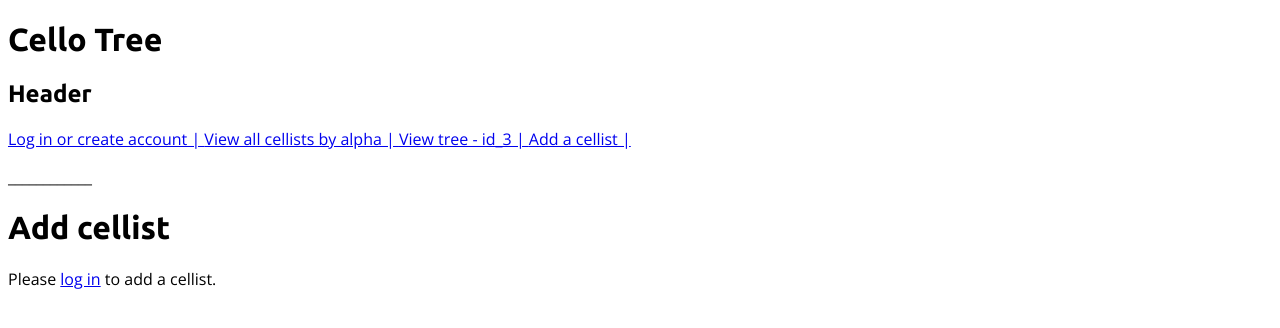
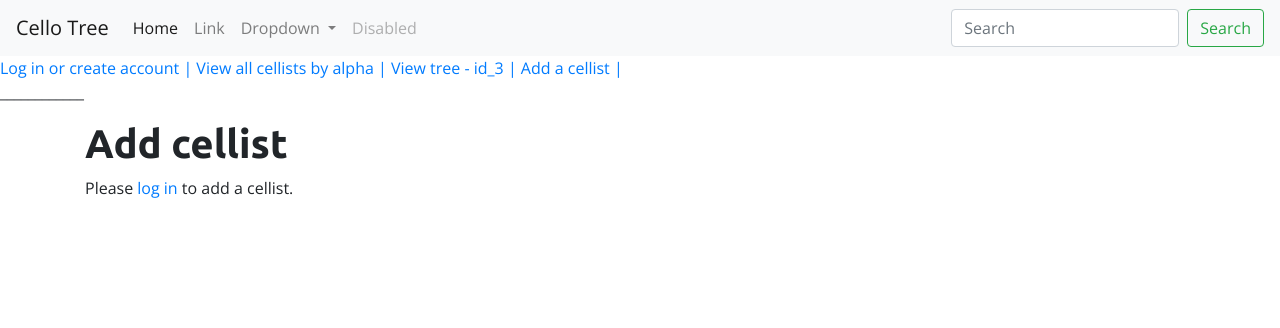
Before and after one commit to coriography/cello_tree, a Flask app: page /add_cellist in a window 1280 px wide. Shown: the top 328 px of the page. Run offline with Flask 2, Linux system fonts and the light colour scheme; some libraries are stand-ins or nearby versions.

Commit message:
added Bootstrap CDN and scripts

```diff
--- a/templates/base.html
+++ b/templates/base.html
@@ -19,7 +19,7 @@
     <link rel="mask-icon" href="/safari-pinned-tab.svg" color="#5bbad5">
     <meta name="msapplication-TileColor" content="#00a300">
     <meta name="theme-color" content="#ffffff"> -->
-
+    <link rel="stylesheet" href="https://stackpath.bootstrapcdn.com/bootstrap/4.3.1/css/bootstrap.min.css" integrity="sha384-ggOyR0iXCbMQv3Xipma34MD+dH/1fQ784/j6cY/iJTQUOhcWr7x9JvoRxT2MZw1T" crossorigin="anonymous">
     <link href="https://fonts.googleapis.com/css?family=Sintony|Source+Sans+Pro:900" rel="stylesheet">
     <link href="https://fonts.googleapis.com/css?family=Open+Sans|Ubuntu:700" rel="stylesheet">
     <link href="https://fonts.googleapis.com/css?family=Nunito:300|PT+Sans" rel="stylesheet">
@@ -29,8 +29,41 @@
     {% block head %}{% endblock %}
 </head>
 <body>
-    <h1>Cello Tree</h1>
-    <h2>Header</h2>
+    <nav class="navbar navbar-expand-lg navbar-light bg-light">
+        <a class="navbar-brand" href="/">Cello Tree</a>
+        <button class="navbar-toggler" type="button" data-toggle="collapse" data-target="#navbarSupportedContent" aria-controls="navbarSupportedContent" aria-expanded="false" aria-label="Toggle navigation">
+          <span class="navbar-toggler-icon"></span>
+        </button>
+
+        <div class="collapse navbar-collapse" id="navbarSupportedContent">
+          <ul class="navbar-nav mr-auto">
+            <li class="nav-item active">
+              <a class="nav-link" href="#">Home <span class="sr-only">(current)</span></a>
+            </li>
+            <li class="nav-item">
+              <a class="nav-link" href="#">Link</a>
+            </li>
+            <li class="nav-item dropdown">
+              <a class="nav-link dropdown-toggle" href="#" id="navbarDropdown" role="button" data-toggle="dropdown" aria-haspopup="true" aria-expanded="false">
+                Dropdown
+              </a>
+              <div class="dropdown-menu" aria-labelledby="navbarDropdown">
+                <a class="dropdown-item" href="#">Action</a>
+                <a class="dropdown-item" href="#">Another action</a>
+                <div class="dropdown-divider"></div>
+                <a class="dropdown-item" href="#">Something else here</a>
+              </div>
+            </li>
+            <li class="nav-item">
+              <a class="nav-link disabled" href="#" tabindex="-1" aria-disabled="true">Disabled</a>
+            </li>
+          </ul>
+          <form class="form-inline my-2 my-lg-0">
+            <input class="form-control mr-sm-2" type="search" placeholder="Search" aria-label="Search">
+            <button class="btn btn-outline-success my-2 my-sm-0" type="submit">Search</button>
+          </form>
+        </div>
+      </nav>
 
     {% if 'user_id' in session %}
         <a href="/api/logout" id="nav_login_logout">Log out {{session.username}} | </a>
@@ -42,7 +75,25 @@
     <a href="/add_cellist">Add a cellist | </a>
     <p>____________</p>
 
-    {% block body %}{% endblock %}
+
+    <div class="container">
+        {% block body %}
+        <!-- see templates -->
+        {% endblock %}
+    </div>
+
+
+
+    <script
+        src="https://cdnjs.cloudflare.com/ajax/libs/popper.js/1.14.7/umd/popper.min.js"
+        integrity="sha384-UO2eT0CpHqdSJQ6hJty5KVphtPhzWj9WO1clHTMGa3JDZwrnQq4sF86dIHNDz0W1"
+        crossorigin="anonymous">
+    </script>
+    <script
+        src="https://stackpath.bootstrapcdn.com/bootstrap/4.3.1/js/bootstrap.min.js"
+        integrity="sha384-JjSmVgyd0p3pXB1rRibZUAYoIIy6OrQ6VrjIEaFf/nJGzIxFDsf4x0xIM+B07jRM"
+        crossorigin="anonymous">
+    </script>
     <script type="text/javascript" src="/static/ajax.js"></script>
     <!-- <script src="/static/tree.js"></script> -->
 </body>
```
